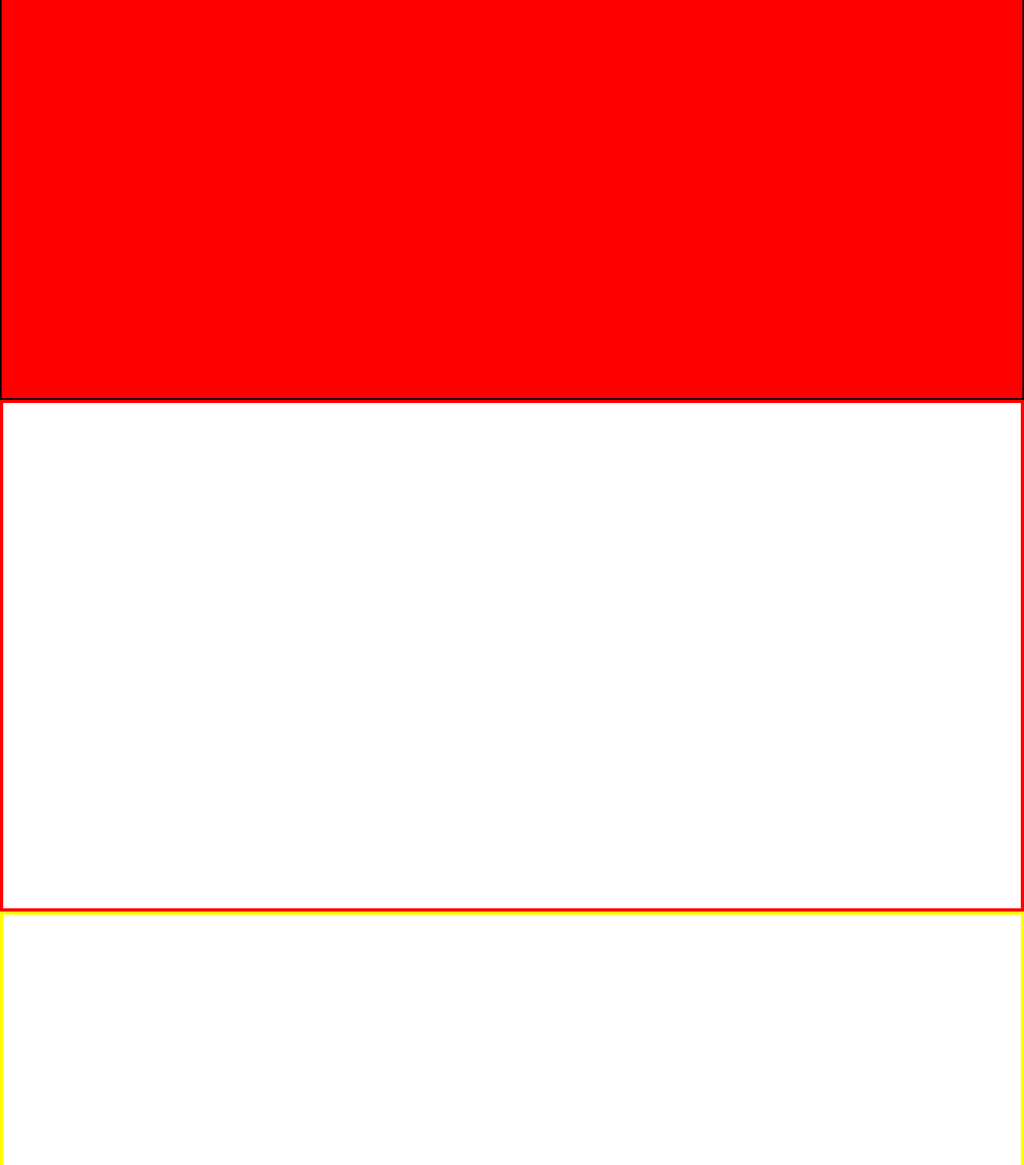
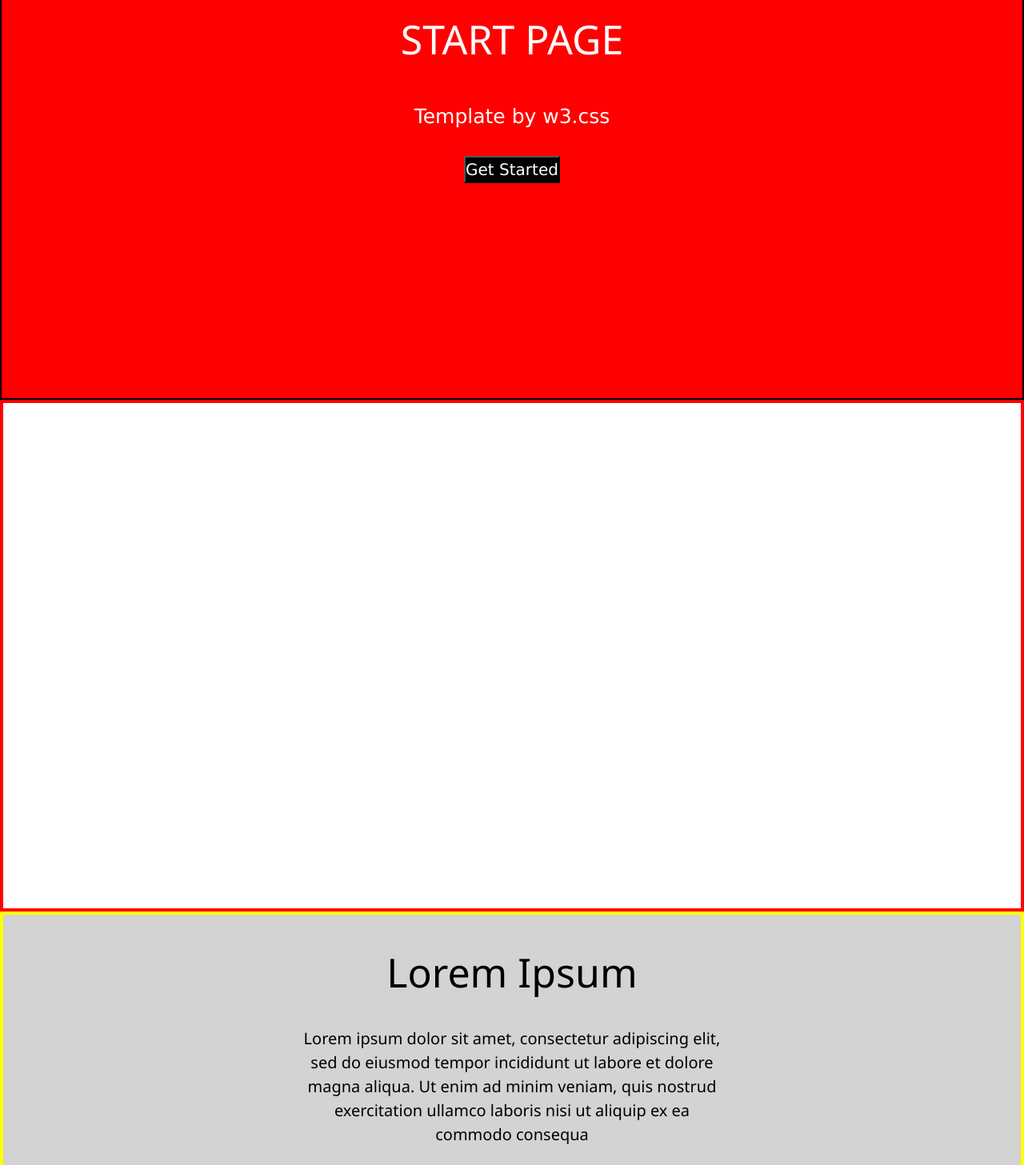
Before and after one commit to saintcolombia/startpagetemplate, a plain HTML site: page index.html in a window 1280 px wide. Shown: the part 140-1597 px from the top of the page at 80% size. Drawn offline with nearby package versions, Linux system fonts and the light colour scheme.

Commit message:
i have done the mug section and the banner

```diff
--- a/index.html
+++ b/index.html
@@ -18,13 +18,12 @@
             <hr>
         </header> -->
     </div>
+
+
     <div class="banner-div">
-        <!-- <section>
-            <h1>START PAGE</h1>
-            <p>Template by W3.CSS</p>
-            <a href="/getstarted.html">Get Started</a>
-            <hr>
-        </section> -->
+        <h1>START PAGE</h1>
+        <p>Template by w3.css</p>
+        <button>Get Started</button>
     </div>
     <div class="anchorsection">
         <!-- <div class="anchorsection-text">
@@ -47,8 +46,10 @@
             <i class="fa fa-mug" ></i>
 
      </div> -->
-
-  </div>
+<h1>Lorem Ipsum</h1>
+<h2>Lorem ipsum dolor sit amet, consectetur adipiscing elit, sed do eiusmod tempor incididunt ut labore et dolore magna aliqua. Ut enim ad minim veniam, quis nostrud exercitation ullamco laboris nisi ut aliquip ex ea commodo consequa</h2>
+<h3>Lorem ipsum dolor sit amet, consectetur adipiscing elit, sed do eiusmod tempor incididunt ut labore et dolore magna aliqua. Ut enim ad minim veniam, quis nostrud exercitation ullamco laboris nisi ut aliquip ex ea commodo consequat. Excepteur sint occaecat cupidatat non proident, sunt in culpa qui officia deserunt mollit anim id est laborum consectetur adipiscing elit, sed do eiusmod tempor incididunt ut labore et dolore magna aliqua. Ut enim ad minim veniam, quis nostrud exercitation ullamco laboris nisi ut aliquip ex ea commodo consequat.</h3>
+</div>
 
   <div class="Qoute">
 
--- a/styles.css
+++ b/styles.css
@@ -9,12 +9,15 @@
     border: 2px solid black;
     background: red;
     position: fixed;
+
 }
 .banner-div{
     width: 100%;
     height: 640px;
     border: 2px solid black;
     background-color: red;
+
+
 }
 .anchorsection{
     width: 100%;
@@ -25,7 +28,8 @@
 .mugsection{
     width: 100%;
     height: 630px;
-    border: 4px solid yellow
+    border: 4px solid yellow;
+    background-color: lightgray;
 }
 .Qoute{
     width: 100%;
@@ -39,3 +43,55 @@
     border: 2px;
     background-color:  purple;
 }
+.banner-div h1{
+    font-size: 50px;
+    font-weight: 100;
+    margin-top: 150px;
+    color: white;
+    text-align: center;
+
+}
+.banner-div p{
+    font-size: 25px;
+    font-weight: 10;
+    color: white;
+    text-align: center;
+    margin-top: 40px;
+}
+.banner-div button{
+    font-size: 20px;
+    font-weight: 10;
+    text-decoration-color: white;
+    text-align: center;
+    display: block;
+    margin: 0 auto;
+    margin-top: 30px;
+    background-color: black;
+    color: white;
+}
+.banner-div button:hover{
+    background-color: gray;
+    color: black;
+}
+.mugsection h1{
+font-size: 50px;
+margin-top: 35px;
+text-align: center;
+}
+.mugsection h2{
+  font-size: 20px;
+  text-align: center;
+  width: 45%;
+  margin: 0 auto;
+  padding: 20px;
+  overflow-wrap: break-word;
+}
+.mugsection h3{
+    font-size: 15px;
+    text-align: center;
+    width: 40%;
+    padding: 15px;
+    overflow-wrap: break-word;
+    margin-left: 30%;
+
+}
```
